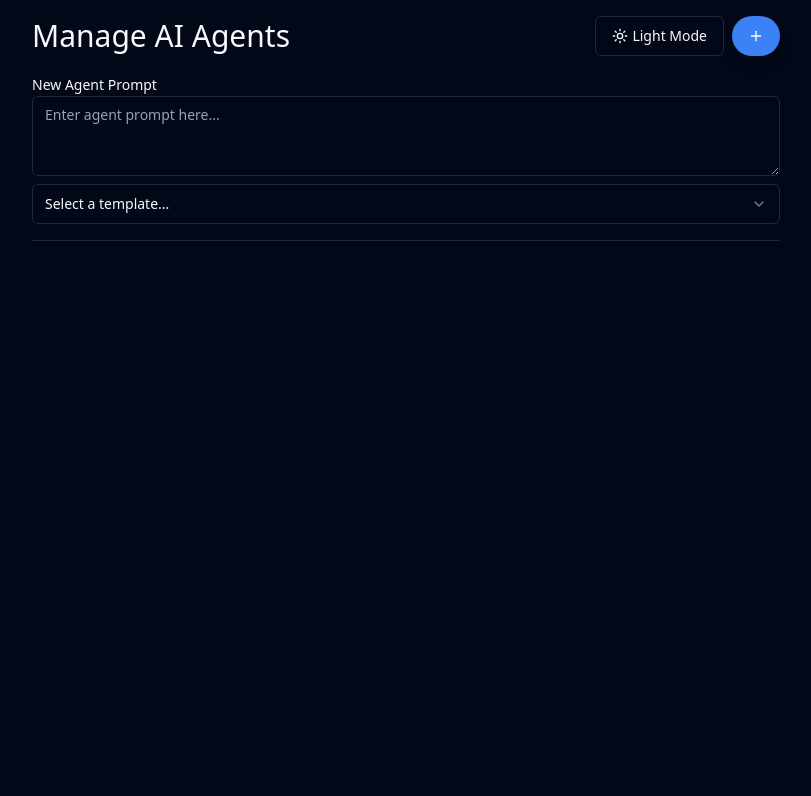
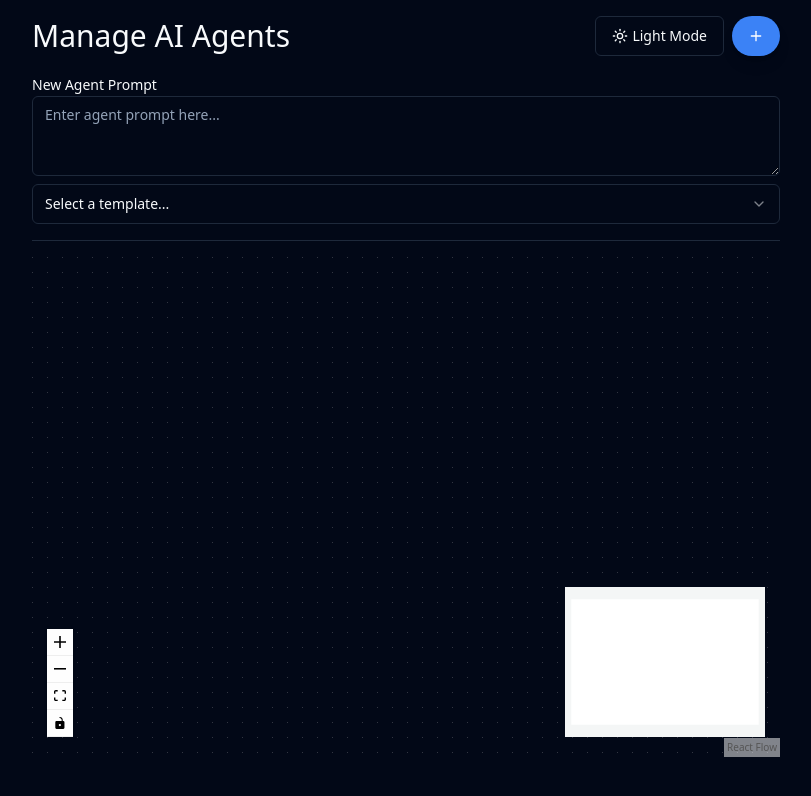
Before and after one commit to GPT-Engineer-App/agentic-ui-toy, a React (Vite) app: page / in a window 1280 px wide. Shown: the top 796 px of the page, without its empty margins (234-1045 px from the left). Built offline with nearby package versions, Linux system fonts and the light colour scheme.

Commit message:
Implemented line drawing between agents using react-flow-renderer.

```diff
--- a/package.json
+++ b/package.json
@@ -51,6 +51,7 @@
     "react-beautiful-dnd": "^13.1.1",
     "react-day-picker": "^8.10.1",
     "react-dom": "^18.2.0",
+    "react-flow-renderer": "^10.3.17",
     "react-hook-form": "^7.52.0",
     "react-resizable-panels": "^2.0.19",
     "react-router-dom": "^6.23.1",
--- a/src/pages/Index.jsx
+++ b/src/pages/Index.jsx
@@ -12,6 +12,7 @@ import { useTheme } from "@/components/ThemeContext";
 import Container from "@/components/ui/container";
 import { DragDropContext, Droppable, Draggable } from "react-beautiful-dnd";
 import { Badge } from "@/components/ui/badge"; // Import Badge component
+import ReactFlow, { MiniMap, Controls, Background, addEdge, Handle } from 'react-flow-renderer';
 
 const agentTemplates = [
   "Help decide on how to approach homework",
@@ -32,12 +33,16 @@ const Index = () => {
   const [newAgentPrompt, setNewAgentPrompt] = useState("");
   const [selectedTemplate, setSelectedTemplate] = useState("");
   const { theme, toggleTheme } = useTheme();
+  const [elements, setElements] = useState([]);
+  const [reactFlowInstance, setReactFlowInstance] = useState(null);
 
   const addAgent = () => {
     const prompt = newAgentPrompt.trim() || selectedTemplate || agentTemplates[Math.floor(Math.random() * agentTemplates.length)];
     const name = randomNames[Math.floor(Math.random() * randomNames.length)];
     if (prompt) {
+      const newAgent = { id: `${agents.length}`, data: { label: name }, position: { x: Math.random() * 250, y: Math.random() * 250 } };
       setAgents([...agents, { name, prompt }]);
+      setElements((els) => [...els, newAgent]);
       setNewAgentPrompt("");
       setSelectedTemplate("");
     }
@@ -46,6 +51,7 @@ const Index = () => {
   const deleteAgent = (index) => {
     const updatedAgents = agents.filter((_, i) => i !== index);
     setAgents(updatedAgents);
+    setElements((els) => els.filter((el) => el.id !== `${index}`));
   };
 
   const editAgent = (index, newPrompt) => {
@@ -62,6 +68,8 @@ const Index = () => {
     reorderedAgents.splice(result.destination.index, 0, removed);
     setAgents(reorderedAgents.map((agent, index) => ({ ...agent, order: index + 1 }))); // Update order
   };
+
+  const onConnect = (params) => setElements((els) => addEdge(params, els));
 
   return (
     <Container className="max-w-[812px] mx-auto p-4 relative">
@@ -163,6 +171,18 @@ const Index = () => {
           }}
         </Droppable>
       </DragDropContext>
+      <div style={{ height: 500 }}>
+        <ReactFlow
+          elements={elements}
+          onConnect={onConnect}
+          onLoad={setReactFlowInstance}
+          style={{ width: '100%', height: '100%' }}
+        >
+          <MiniMap />
+          <Controls />
+          <Background />
+        </ReactFlow>
+      </div>
     </Container>
   );
 };
```
Also changed, not shown: 1 other file (tests, documents, lock files or other folders).
